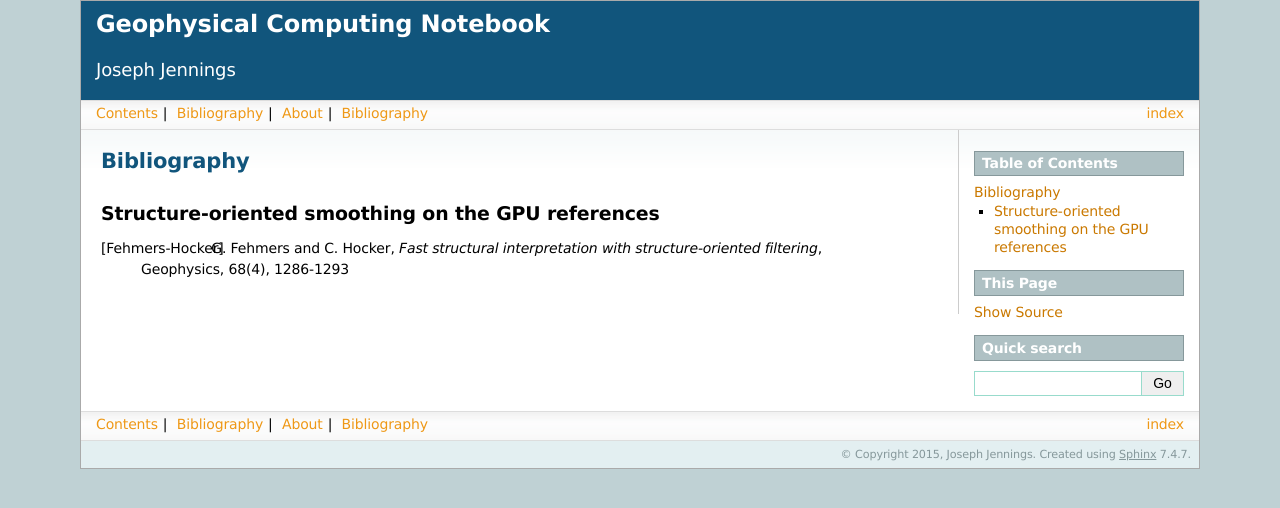
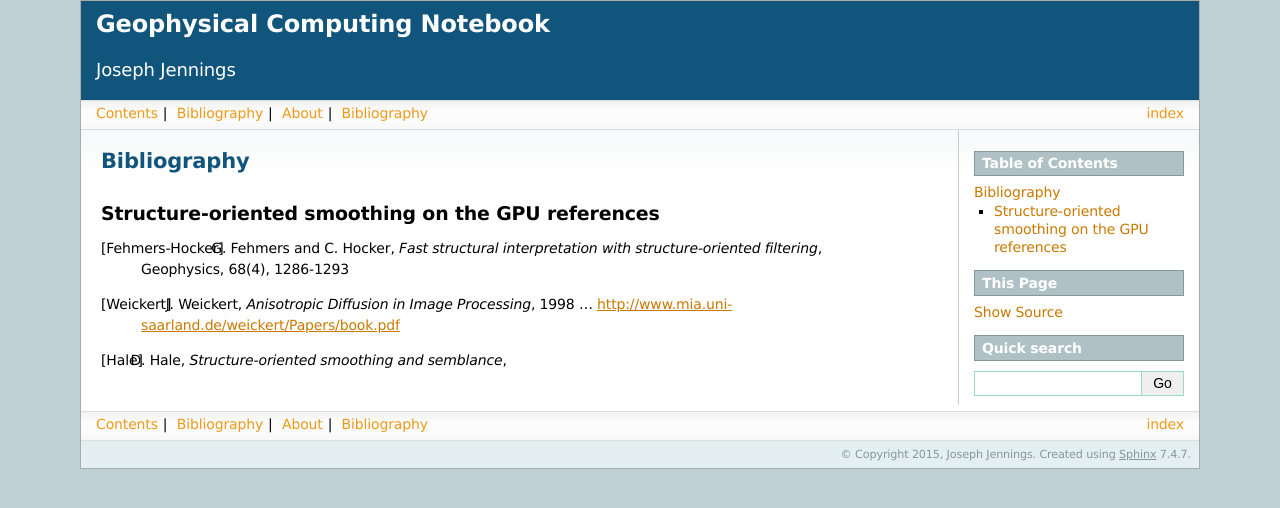
Before and after one commit to ke0m/website, a Sphinx documentation site: the page built from sphinx/biblio.rst, in a window 1280 px wide. Shown: the top 508 px of the page. Built offline with Sphinx 7.4.7, drawn with Linux system fonts in a browser that asks for light colours.

Commit message:
Updated biblio and started sos section

```diff
--- a/sphinx/biblio.rst
+++ b/sphinx/biblio.rst
@@ -10,3 +10,7 @@ Structure-oriented smoothing on the GPU references
 --------------------------------------------------
 
 .. [Fehmers-Hocker] G. Fehmers and C. Hocker, *Fast structural interpretation with structure-oriented filtering*, Geophysics, 68(4), 1286-1293
+
+.. [Weickert] J. Weickert, *Anisotropic Diffusion  in Image Processing*, 1998 ... `<http://www.mia.uni-saarland.de/weickert/Papers/book.pdf>`_
+
+.. [Hale] D. Hale, *Structure-oriented smoothing and semblance*,
```
Also changed, not shown: sphinx/index.rst (+8 -1 lines).
